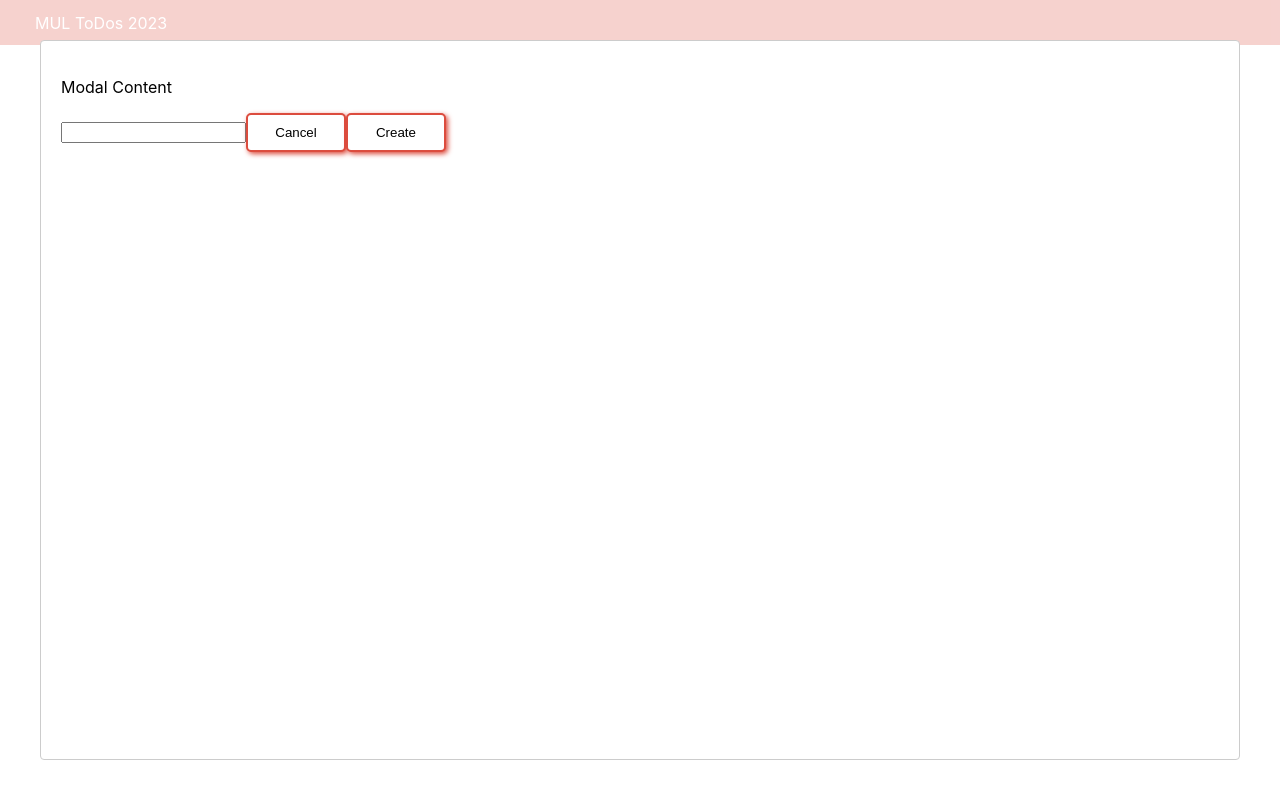
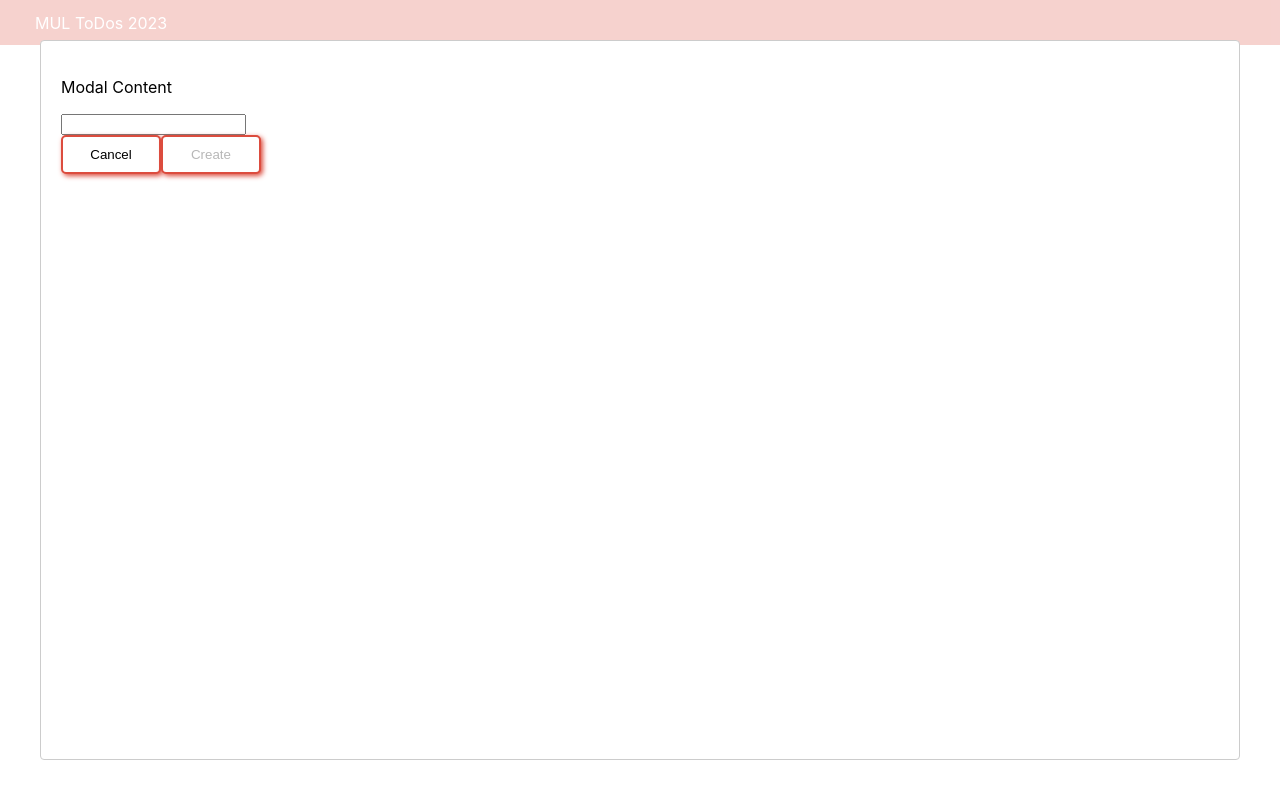
Before and after one commit to ckirschberg/todomul2023, a React (Create React App) app: page / in a window 1280 px wide. Both pictures are taken after a click on the button "Add item". Built offline with nearby package versions, Linux system fonts and the light colour scheme.

Commit message:
validering

```diff
--- a/src/components/AddTodo.jsx
+++ b/src/components/AddTodo.jsx
@@ -6,6 +6,7 @@ import ReactModal from "react-modal";
 export default function AddTodo({ todos, setTodos }) {
   const [content, setContent] = useState("");
   const [isOpen, setIsOpen] = useState(false);
+  const [touchedTodo, setTouchedTodo] = useState(false);
 
   const handleTodoContentChange = (e) => {
     // console.log(e.target.value);
@@ -35,14 +36,30 @@ export default function AddTodo({ todos, setTodos }) {
     setIsOpen(false);
   }
 
+
+
+  let isValid = content.trim() !== '';
+
+
+  console.log(isValid);
+
+
   return (
     <div className="add-container">
       {/* Vores modal, lavet med react-modal biblioteket */}
       <ReactModal isOpen={isOpen}>
         <p>Modal Content</p>
-        <input type="text" value={content} onChange={handleTodoContentChange} />
+        <div>
+          <input type="text" value={content} onChange={handleTodoContentChange}
+          onBlur={() => setTouchedTodo(true)} />
+        </div>
+        { !isValid && touchedTodo &&
+          <div>
+            Content cannot be empty. Please fill out the input.
+          </div>
+        }
         <MyButton buttonText={"Cancel"} onClick={handleCloseModal} />
-        <MyButton buttonText={"Create"} onClick={handleAddTodoClick} />
+        <MyButton buttonText={"Create"} onClick={handleAddTodoClick} disabled={!isValid}/>
       </ReactModal>
       <MyButton buttonText={"Add item"} onClick={handleOpenModal} />
     </div>
--- a/src/components/MyButton.jsx
+++ b/src/components/MyButton.jsx
@@ -1,8 +1,8 @@
 import React from "react";
 
-export default function MyButton({ buttonText, onClick }) {
+export default function MyButton({ buttonText, onClick, disabled }) {
   return (
-    <button className="add-button" onClick={onClick}>
+    <button className="add-button" onClick={onClick} disabled={disabled}>
       {buttonText}
     </button>
   );
--- a/src/components/TodoItem.jsx
+++ b/src/components/TodoItem.jsx
@@ -14,6 +14,9 @@ export default function TodoItem({ todoItem }) {
   // const email2 = person.email;
   console.log(todoItem.deadline);
 
+
+
+
   // Opretter et nyt Date objekt, på nuværende tidspunkt
   const today = new Date();
   const deadlineExceeded = todoItem.deadline < today;
```
